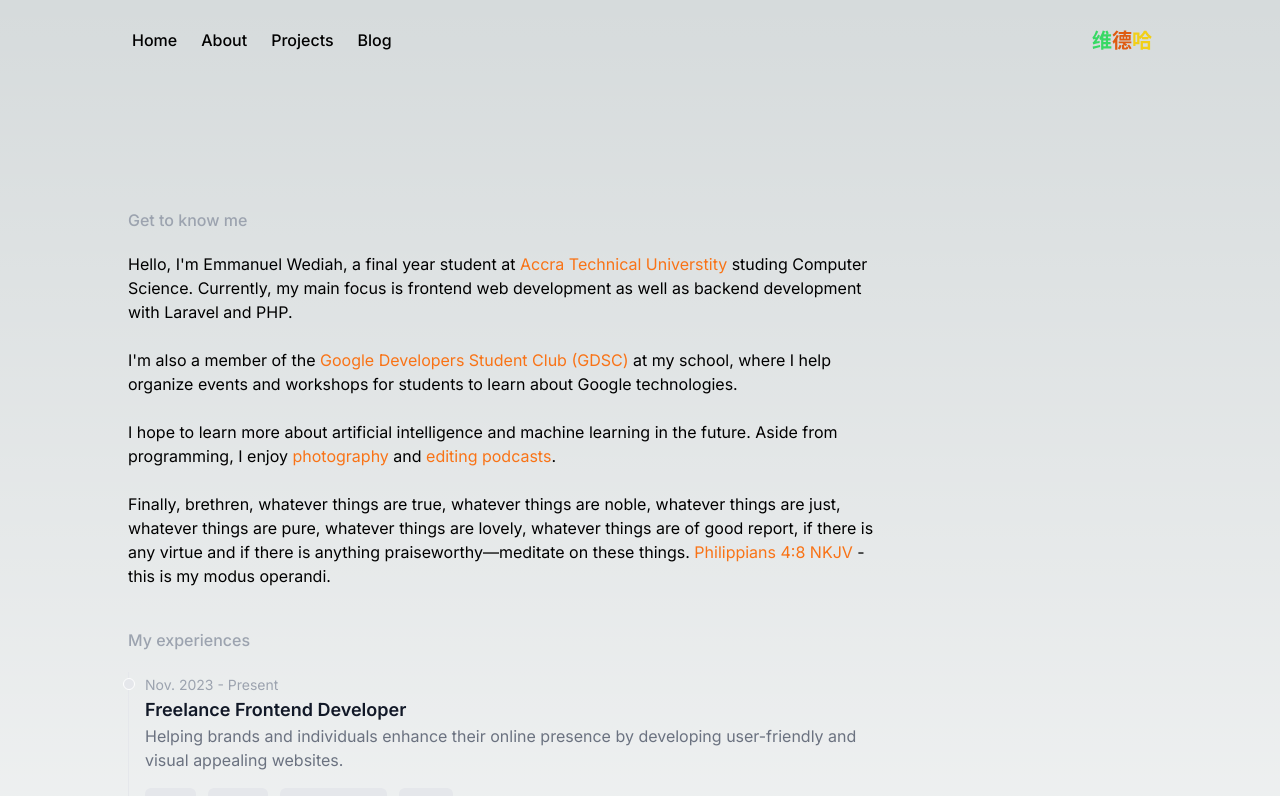
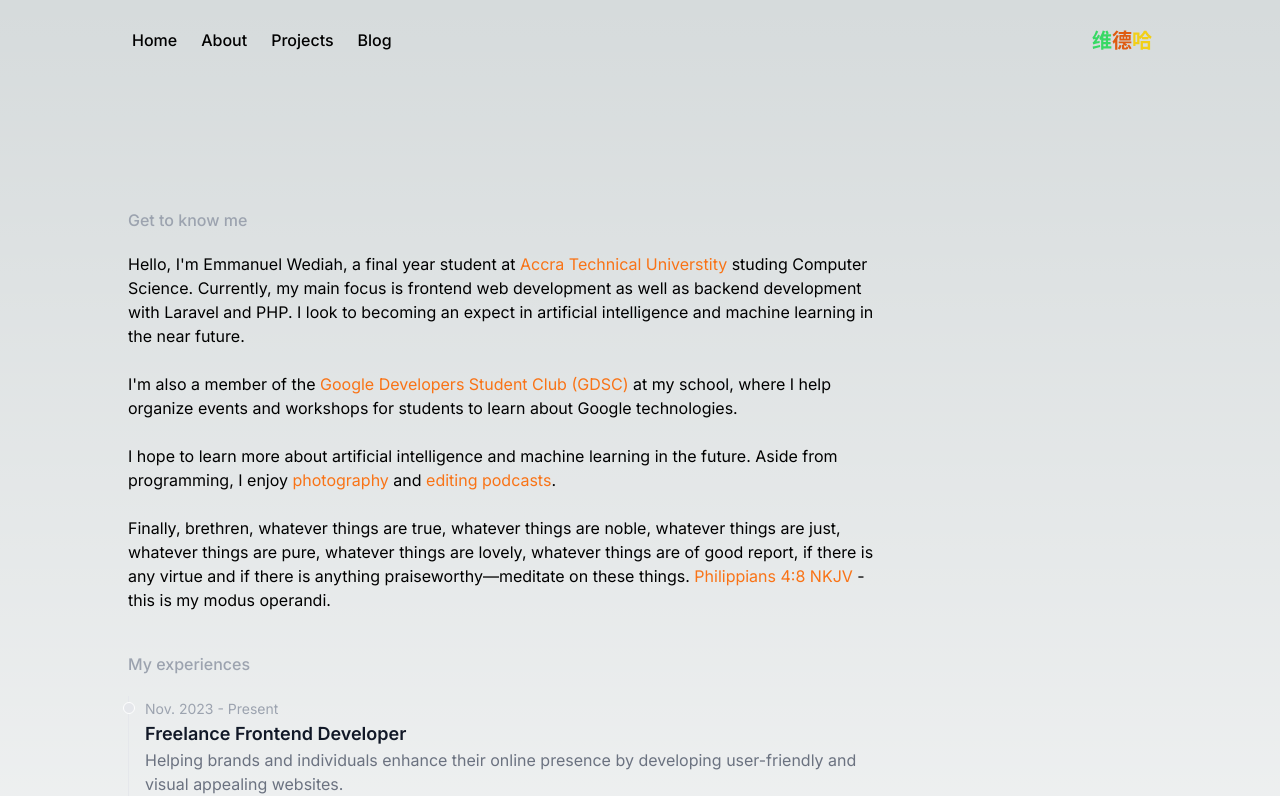
Before and after one commit to Wediah/my-portfolio, a Next.js app: page /about in a window 1280 px wide. Shown: the top 796 px of the page. Built offline with nearby package versions, Linux system fonts and the light colour scheme.

Commit message:
Update about page with focus on AI and ML

```diff
--- a/app/about/page.js
+++ b/app/about/page.js
@@ -24,7 +24,7 @@ function page() {
         Get to know me
       </h1>
       <p className='pt-5 w-9/12'>
-        Hello, I'm Emmanuel Wediah, a final year student at <a className='text-orange-500' href='https://atu.edu.gh/'>Accra Technical Universtity</a> studing Computer Science. Currently, my main focus is frontend web development as well as backend development with Laravel and PHP. <br/>
+        Hello, I'm Emmanuel Wediah, a final year student at <a className='text-orange-500' href='https://atu.edu.gh/'>Accra Technical Universtity</a> studing Computer Science. Currently, my main focus is frontend web development as well as backend development with Laravel and PHP. I look to becoming an expect in artificial intelligence and machine learning in the near future. <br/>
         <br/> I'm also a member of the <a className='text-orange-500' href='https://gdsc.community.dev/accra-technical-university/'>Google Developers Student Club (GDSC)</a> at my school, where I help organize events and workshops for students to learn about Google technologies.<br/>
          <br/> I hope to learn more about artificial intelligence and machine learning in the future. Aside from programming, I enjoy <a className='text-orange-500' href='/jpegs'>photography</a> and <a className='text-orange-500' href='https://open.spotify.com/show/05qwLlxgmpwf2R9mvkuNSp?si=d93ea9532ed24c3d'>editing podcasts</a>.
 
```
